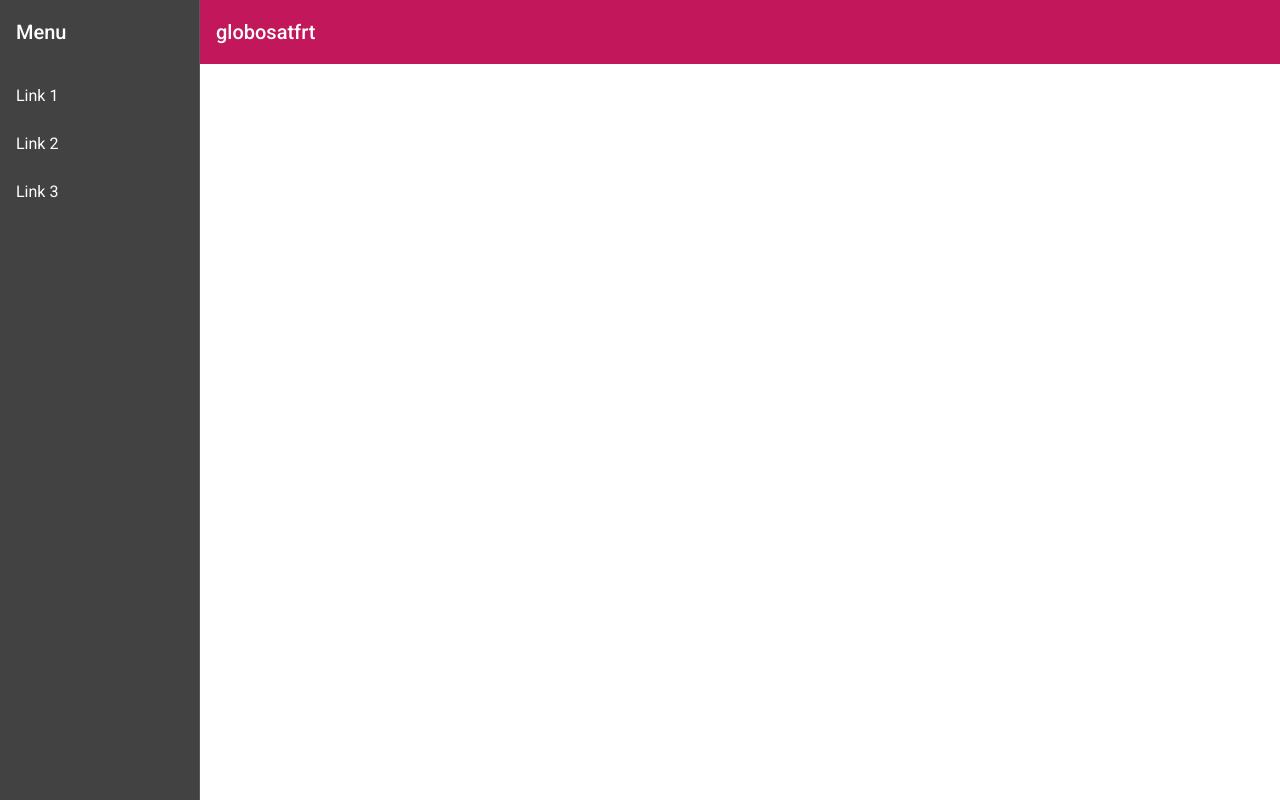
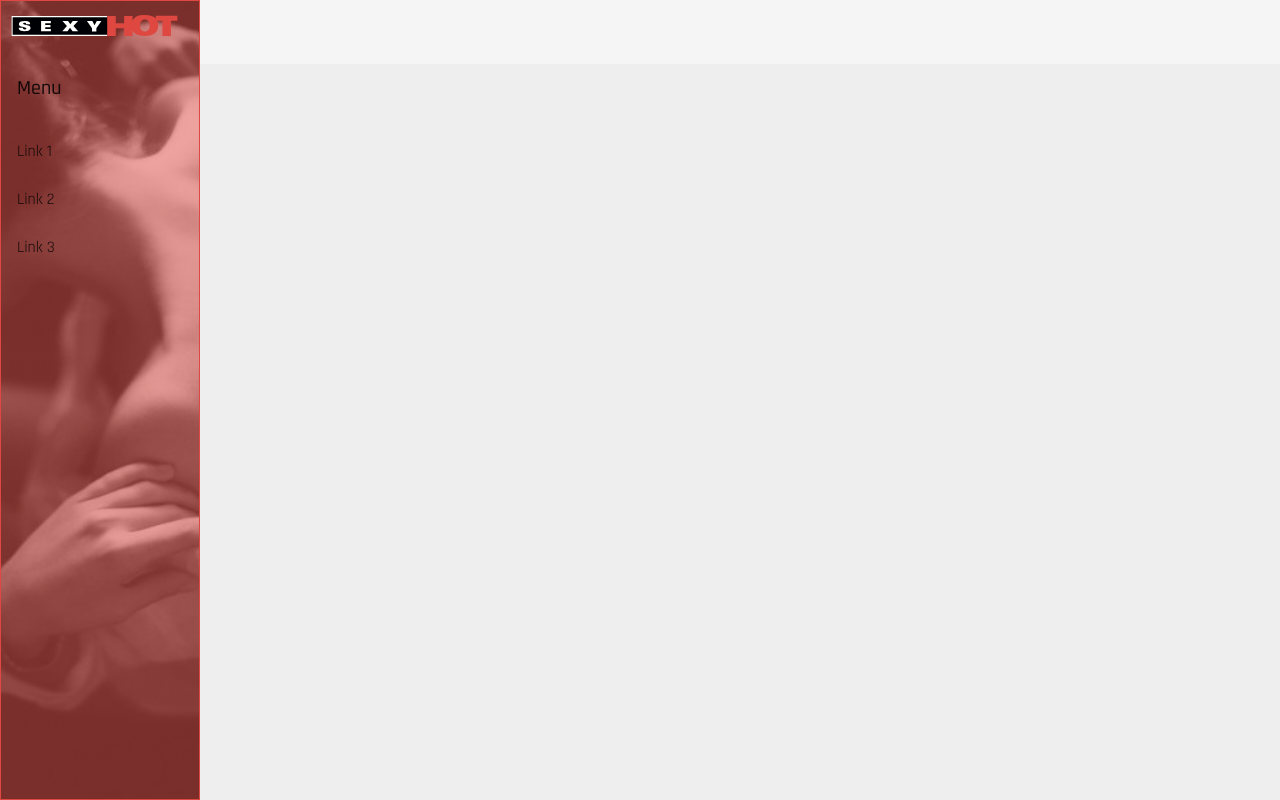
Before and after one commit to gtanoira/sexyhotfrt, an Angular app: page /home in a window 1280 px wide. Built offline with nearby package versions, Linux system fonts and the light colour scheme.

Commit message:
Initial setup of home page

```diff
--- a/angular.json
+++ b/angular.json
@@ -28,7 +28,7 @@
               "src/assets"
             ],
             "styles": [
-              "./node_modules/@angular/material/prebuilt-themes/deeppurple-amber.css",
+              "src/sexyhot.theme.scss",
               "src/styles.scss"
             ],
             "scripts": []
@@ -92,7 +92,7 @@
               "src/assets"
             ],
             "styles": [
-              "./node_modules/@angular/material/prebuilt-themes/deeppurple-amber.css",
+              "src/sexyhot.theme.scss",
               "src/styles.scss"
             ],
             "scripts": []
--- a/src/app/app.module.ts
+++ b/src/app/app.module.ts
@@ -27,6 +27,7 @@ import { MainLoginComponent } from './login/main-login.component';
 // Services
 import { AuxiliarTablesService } from './shared/auxiliar-tables.service';
 import { interceptorProviders } from './core/interceptors/interceptors';
+import { MessagesService } from './core/messages.service';
 
 @NgModule({
   declarations: [
@@ -57,6 +58,7 @@ import { interceptorProviders } from './core/interceptors/interceptors';
   ],
   providers: [
     AuxiliarTablesService,
+    MessagesService,
     // Interceptors
     interceptorProviders
   ],
--- /dev/null
+++ b/src/app/core/messages.service.ts
@@ -0,0 +1,28 @@
+// This components is for print error messages on the screen
+import { Injectable } from '@angular/core';
+import { BehaviorSubject } from 'rxjs';
+
+@Injectable()
+export class MessagesService {
+
+  // Error messages
+  private _errorMessageSubject = new BehaviorSubject('');
+  public errorMessage = this._errorMessageSubject.asObservable();
+
+  // Program Title
+  private _programTitleSubject = new BehaviorSubject('');
+  public programTitle = this._programTitleSubject.asObservable();
+
+  constructor() { }
+
+  // Emit an error message to the screen
+  public changeErrorMessage(message: string): void {
+    this._errorMessageSubject.next(message);
+  }
+
+  // Emit a new program title on the screen
+  public changeProgramTitle(programTitle: string): void {
+    this._programTitleSubject.next(programTitle);
+  }
+
+}
--- a/src/app/home-page/home-page.component.html
+++ b/src/app/home-page/home-page.component.html
@@ -1,10 +1,10 @@
-<div class="container">
 <!-- SIDEBAR MAIN MENU -->
 <mat-sidenav-container class="sidenav-container">
   <mat-sidenav #drawer class="sidenav" fixedInViewport
       [attr.role]="(isHandset$ | async) ? 'dialog' : 'navigation'"
       [mode]="(isHandset$ | async) ? 'over' : 'side'"
       [opened]="(isHandset$ | async) === false">
+    <img class="sidenav--img" src="assets/images/sexyhot_logo.svg">
     <mat-toolbar>Menu</mat-toolbar>
     <mat-nav-list>
       <a mat-list-item href="#">Link 1</a>
@@ -12,8 +12,8 @@
       <a mat-list-item href="#">Link 3</a>
     </mat-nav-list>
   </mat-sidenav>
-    <mat-sidenav-content>
-      <mat-toolbar color="primary">
+  <mat-sidenav-content class="content">
+    <mat-toolbar color="content--toolbar">
       <button
         type="button"
         aria-label="Toggle sidenav"
@@ -22,9 +22,8 @@
         *ngIf="isHandset$ | async">
         <mat-icon aria-label="Side nav toggle icon">menu</mat-icon>
       </button>
-        <span>globosatfrt</span>
+      <span>{{programTitle}}</span>
     </mat-toolbar>
     <!-- Add Content Here -->
   </mat-sidenav-content>
 </mat-sidenav-container>
-</div>
--- a/src/app/home-page/home-page.component.scss
+++ b/src/app/home-page/home-page.component.scss
@@ -1,17 +1,42 @@
+@import "src/variables.scss";
+
+/**
+* LAYOUT
+*/
+.container {
+  height: 100%;
+  background-color: #eee;
+}
+
 .sidenav-container {
   height: 100%;
 }
 
 .sidenav {
   width: 200px;
+  background: linear-gradient(rgba(222, 72, 65,.5), rgba(222, 72, 65,.5)), url($images_path + '/sidenav01.jpg');
+  border: 1px solid rgb(222, 72, 65);
+  background-size: cover;
+  background-position: center;
+
+  &--img {
+    margin: 1em 0.5em;
+  }
 }
 
 .sidenav .mat-toolbar {
   background: inherit;
 }
 
+.content {
+  background-color: #eee;
+
+  &--toolbar {
+    position: sticky;
+    top: 0;
+    z-index: 1;
+  }
+}
+
 .mat-toolbar.mat-primary {
-  position: sticky;
-  top: 0;
-  z-index: 1;
 }
--- a/src/app/home-page/home-page.component.ts
+++ b/src/app/home-page/home-page.component.ts
@@ -1,7 +1,9 @@
 import { Component } from '@angular/core';
 import { BreakpointObserver, Breakpoints } from '@angular/cdk/layout';
-import { Observable } from 'rxjs';
+import { Observable, Subscription } from 'rxjs';
 import { map, shareReplay } from 'rxjs/operators';
+// Services
+import { MessagesService } from '../core/messages.service';
 
 @Component({
   selector: 'app-home-page',
@@ -10,12 +12,34 @@ import { map, shareReplay } from 'rxjs/operators';
 })
 export class HomePageComponent {
 
+  // Variables
+  public programTitle = '';
+
+  // Subscriptions
+  private currentProgram: Subscription;  // to obtain the title of the program currently running
+
   isHandset$: Observable<boolean> = this.breakpointObserver.observe(Breakpoints.Handset)
     .pipe(
       map(result => result.matches),
       shareReplay()
     );
 
-  constructor(private breakpointObserver: BreakpointObserver) {}
+  constructor(
+    private breakpointObserver: BreakpointObserver,
+    private messagesService: MessagesService
+  ) {
+    // Subscribe to the currentProgramTitle, to show program's title on the screen
+    this.currentProgram = this.messagesService.programTitle.subscribe(
+      message => this.programTitle = message
+    );
+  }
+
+  ngAfterViewInit() {
+    this.programTitle = '';
+  }
+
+  ngOnDestroy(): void {
+    this.currentProgram.unsubscribe();
+  }
 
 }
--- a/src/app/login/login.component.html
+++ b/src/app/login/login.component.html
@@ -3,7 +3,7 @@
   class="container login-component"
   [formGroup]="loginForm">
 
-  <div class="login-form">
+  <div class="login-form sexyhot-dark-theme">
     <!-- Username -->
     <mat-form-field
       class="maximize"
--- a/src/app/login/login.component.ts
+++ b/src/app/login/login.component.ts
@@ -52,8 +52,6 @@ export class LoginComponent implements OnInit {
       this.authenticationService.login(this.userName.value, this.password.value)
         .subscribe(
           data => {
-            console.log('*** login OK:', this.returnUrl);
-
             this.router.navigate([this.returnUrl]);
           },
           error => {
--- a/src/index.html
+++ b/src/index.html
@@ -6,7 +6,9 @@
   <base href="/">
   <meta name="viewport" content="width=device-width, initial-scale=1">
   <link rel="icon" type="image/x-icon" href="favicon.ico">
-  <link href="https://fonts.googleapis.com/css?family=Roboto:300,400,500&display=swap" rel="stylesheet">
+  <!-- <link href="https://fonts.googleapis.com/css?family=Roboto:300,400,500&display=swap" rel="stylesheet"> -->
+  <link rel="preconnect" href="https://fonts.gstatic.com">
+  <link href="https://fonts.googleapis.com/css2?family=Rajdhani:wght@300;400;500;700&display=swap" rel="stylesheet">
   <link href="https://fonts.googleapis.com/icon?family=Material+Icons" rel="stylesheet">
 </head>
 <body class="mat-typography">
--- /dev/null
+++ b/src/sexyhot.theme.scss
@@ -0,0 +1,65 @@
+@import '~@angular/material/theming';
+// Plus imports for other components in your app.
+
+/*
+* TYPOGRAPHY
+*/
+// Define a custom typography config that overrides the font-family as well as the
+// `headlines` and `body-1` levels.
+$custom-typography: mat-typography-config(
+  $font-family: 'Rajdhani, sans-serif'
+  /* $headline: mat-typography-level(32px, 48px, 700),
+  $body-1: mat-typography-level(16px, 24px, 500),
+  $input: mat-typography-level(16px, 24px, 500) */
+);
+
+// Include the common styles for Angular Material. We include this here so that you only
+// have to load a single css file for Angular Material in your app.
+// Be sure that you only ever include this mixin once!
+@include mat-core($custom-typography);
+
+/*
+* SEXYHOT THEME CREATION
+*/
+// Define the palettes for your theme using the Material Design palettes available in palette.scss
+// (imported above). For each palette, you can optionally specify a default, lighter, and darker
+// hue. Available color palettes: https://material.io/design/color/
+$candy-app-primary: mat-palette($mat-blue-grey, A200, A100, A400);
+$candy-app-accent:  mat-palette($mat-red);
+// The warn palette is optional (defaults to red).
+$candy-app-warn:    mat-palette($mat-red);
+// Create the theme object. A theme consists of configurations for individual
+// theming systems such as `color` or `typography`.
+$candy-app-theme: mat-light-theme((
+  color: (
+    primary: $candy-app-primary,
+    accent: $candy-app-accent,
+    warn: $candy-app-warn,
+  )
+));
+
+// Include theme styles for core and each component used in your app.
+// Alternatively, you can import and @include the theme mixins for each component
+// that you are using.
+@include angular-material-theme($candy-app-theme);
+
+/*
+* SEXYHOT DARK THEME
+*/
+// Define an alternate dark theme.
+$dark-primary: mat-palette($mat-blue-grey);
+$dark-accent:  mat-palette($mat-amber, A200, A100, A400);
+$dark-warn:    mat-palette($mat-deep-orange);
+$dark-theme:   mat-dark-theme((
+  color: (
+    primary: $dark-primary,
+    accent: $dark-accent,
+    warn: $dark-warn,
+  )
+));
+// Include the dark color styles inside of a block with a CSS class. You can make this
+// CSS class whatever you want. In this example, any component inside of an element with
+// `.unicorn-dark-theme` will be affected by this alternate dark theme instead of the default theme.
+.sexyhot-dark-theme {
+  @include angular-material-color($dark-theme);
+}
--- a/src/styles.scss
+++ b/src/styles.scss
@@ -1,7 +1,7 @@
 /* Angular prebuild theme */
 /* @import '@angular/material/prebuilt-themes/deeppurple-amber.css'; */
 /* @import '@angular/material/prebuilt-themes/indigo-pink.css'; */
-@import '@angular/material/prebuilt-themes/pink-bluegrey.css';
+/* @import '@angular/material/prebuilt-themes/pink-bluegrey.css'; */
 /* @import '@angular/material/prebuilt-themes/purple-green.css'; */
 
 /*  Normalize CSS */
@@ -11,7 +11,6 @@
 /* ***************************************************************************
    General Styles
 */
-
 *,
 *::before,
 *::after {
@@ -27,7 +26,8 @@ body {
 
 body {
   margin: 0;
-  font-family: Roboto, "Helvetica Neue", sans-serif;
+  /* font-family: Roboto, "Helvetica Neue", sans-serif; */
+  font-family: 'Rajdhani', sans-serif;
 }
 
 /* *************************************************************************************
```
Also changed, not shown: src/assets/images/pexels-ololade-masud-5354011.jpg (added), src/assets/images/sidenav01.jpg (added). Lines whose indentation alone changed are shown as unchanged.
